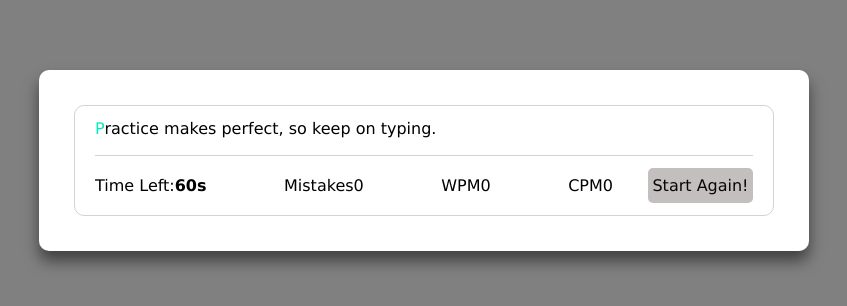
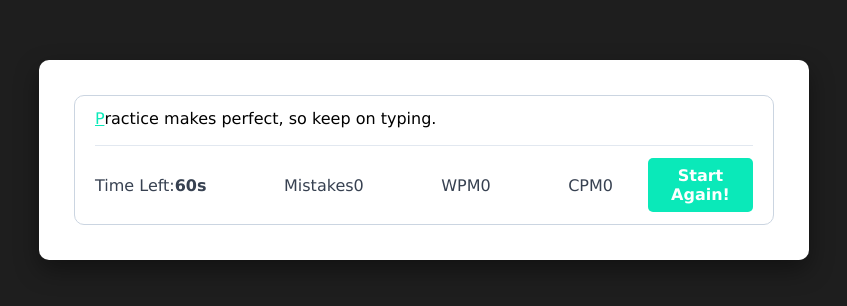
Before and after one commit to Shan-Ali4/Typing-Speed-Test, a plain HTML site: page index.html in a window 1280 px wide. Shown: the part 240-546 px from the top of the page, without its empty margins (216-1063 px from the left). Drawn offline with Linux system fonts and the light colour scheme.

Commit message:
color update

```diff
--- a/style.css
+++ b/style.css
@@ -4,32 +4,37 @@
     box-sizing: border-box;
     font-family: Verdana, Geneva, Tahoma, sans-serif;
 }
+
 body {
     min-height: 100vh;
     display: flex;
     padding: 0 10px;
     align-items: center;
     justify-content: center;
-    background: gray;
+    background: #1e1e1e; /* dark neutral background */
 }
+
 .wrapper {
     width: 770px;
     padding: 35px;
-    background: #fff;
+    background: #ffffff;
     border-radius: 10px;
-    box-shadow: 0 10px 15px rgba(0, 0, 0, 0.5);
+    box-shadow: 0 10px 25px rgba(0, 0, 0, 0.4);
 }
+
 .wrapper .content-box {
     padding: 13px 20px 0;
     border-radius: 10px;
-    border: 1px solid lightgrey;
+    border: 1px solid #cbd5e1; /* subtle border */
 }
+
 .wrapper .input-field {
     padding: 13px 20px 0;
     position: absolute;
     opacity: 0;
     z-index: -99;
 }
+
 .content-box .content {
     margin-top: 17px;
     display: flex;
@@ -37,51 +42,64 @@ body {
     flex-wrap: wrap;
     align-items: center;
     justify-content: space-between;
-    border-top: 1px solid lightgrey;
+    border-top: 1px solid #e2e8f0;
 }
+
 .content-box .result-detail {
     display: flex;
     align-items: center;
     justify-content: space-between;
     width: calc(100% - 140px);
 }
+
 .result-detail li {
     display: flex;
     height: 20px;
     list-style: none;
     align-items: center;
+    color: #374151; /* dark gray text */
 }
+
 .content button {
     width: 105px;
     outline: none;
     border: none;
-    color: #070707;
-    background-color: rgb(196, 191, 191);
+    color: #fff;
+    background-color: #0ae9b9; /* teal accent */
     padding: 8px 0;
     font-size: 16px;
     cursor: pointer;
     border-radius: 5px;
-    transition: transform 0.2s ease;
+    transition: all 0.2s ease;
+    font-weight: 600;
+}
+.content button:hover {
+    background-color: #09d3a6;
 }
 .content button:active {
     transform: scale(0.97);
 }
+
 .typing-test p span {
-    position: relative;;
+    position: relative;
 }
+
 .typing-test p span.active {
-    color: #0ae9b9;
+    color: #0ae9b9; /* active teal */
+    text-decoration: underline;
 }
+
 .typing-test p span.correct {
-    color: darkgreen;
+    color: #16a34a; /* bright green for correct */
 }
+
 .typing-test p span.incorrect {
-    color: darkred;
-    outline: 1px solid #fff;
-    background: #ffc0cb;
+    color: #b91c1c; /* deep red for mistakes */
+    background: #fee2e2; /* soft red background */
     border-radius: 4px;
 }
+
 ::selection {
-    background: darkslategray;
-    color: #fff;
+    background: #0ae9b9;
+    color: #ffffff;
 }
```
